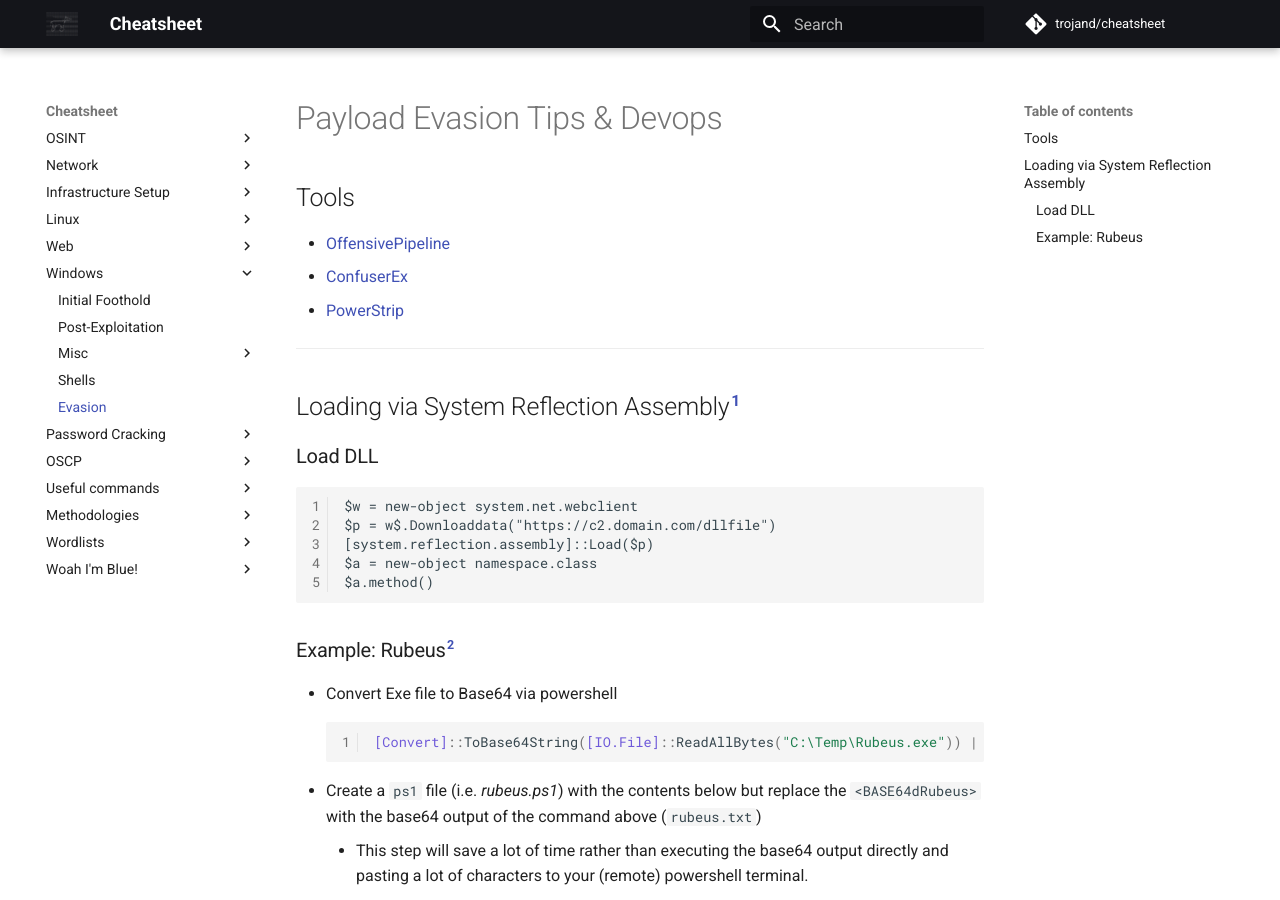
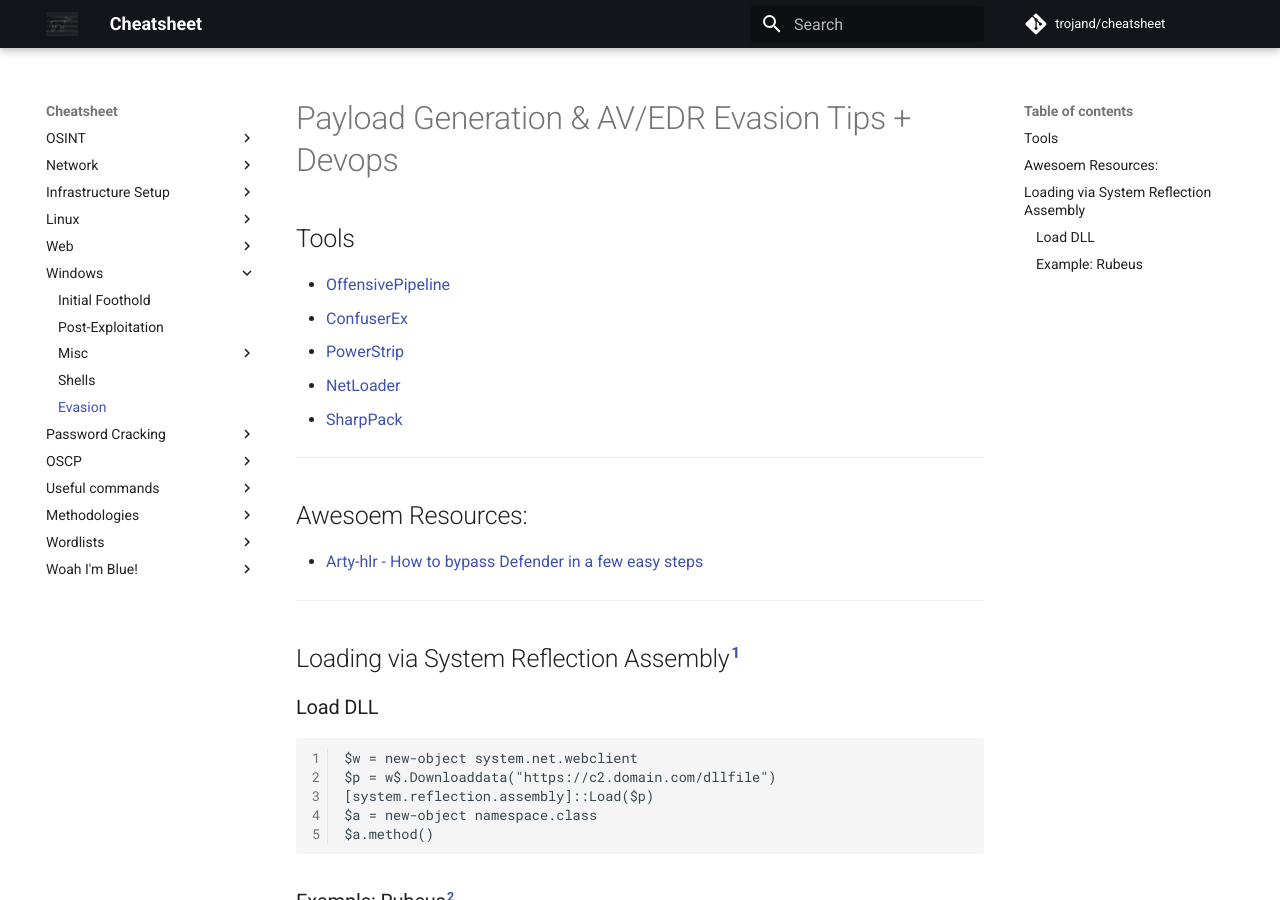
Before and after one commit to trojand/cheatsheet, an MkDocs documentation site: the page built from docs/Windows/Evasion.md, in a window 1280 px wide and 900 px high. Built offline with MkDocs 1.6.1 and Material for MkDocs 9.7.7, drawn with Linux system fonts in a browser that asks for light colours; comment, search, counter and statistics services are not loaded.

Commit message:
Update Evasion.md

```diff
--- a/docs/Windows/Evasion.md
+++ b/docs/Windows/Evasion.md
@@ -1,9 +1,16 @@
-# Payload Evasion Tips & Devops
+# Payload Generation & AV/EDR Evasion Tips + Devops
+
 
 ## Tools
 * [OffensivePipeline](https://github.com/aetsu/OffensivePipeline)
 * [ConfuserEx](https://github.com/mkaring/ConfuserEx)
 * [PowerStrip](http://github.com/Yoda66/PowerStrip)
+* [NetLoader](https://github.com/Flangvik/NetLoader)
+* [SharpPack](https://github.com/mdsecactivebreach/SharpPack)
+
+---
+## Awesoem Resources:
+* [Arty-hlr - How to bypass Defender in a few easy steps](https://arty-hlr.com/blog/2021/05/06/how-to-bypass-defender/)
 
 ---
 ## Loading via System Reflection Assembly[^1]
```
